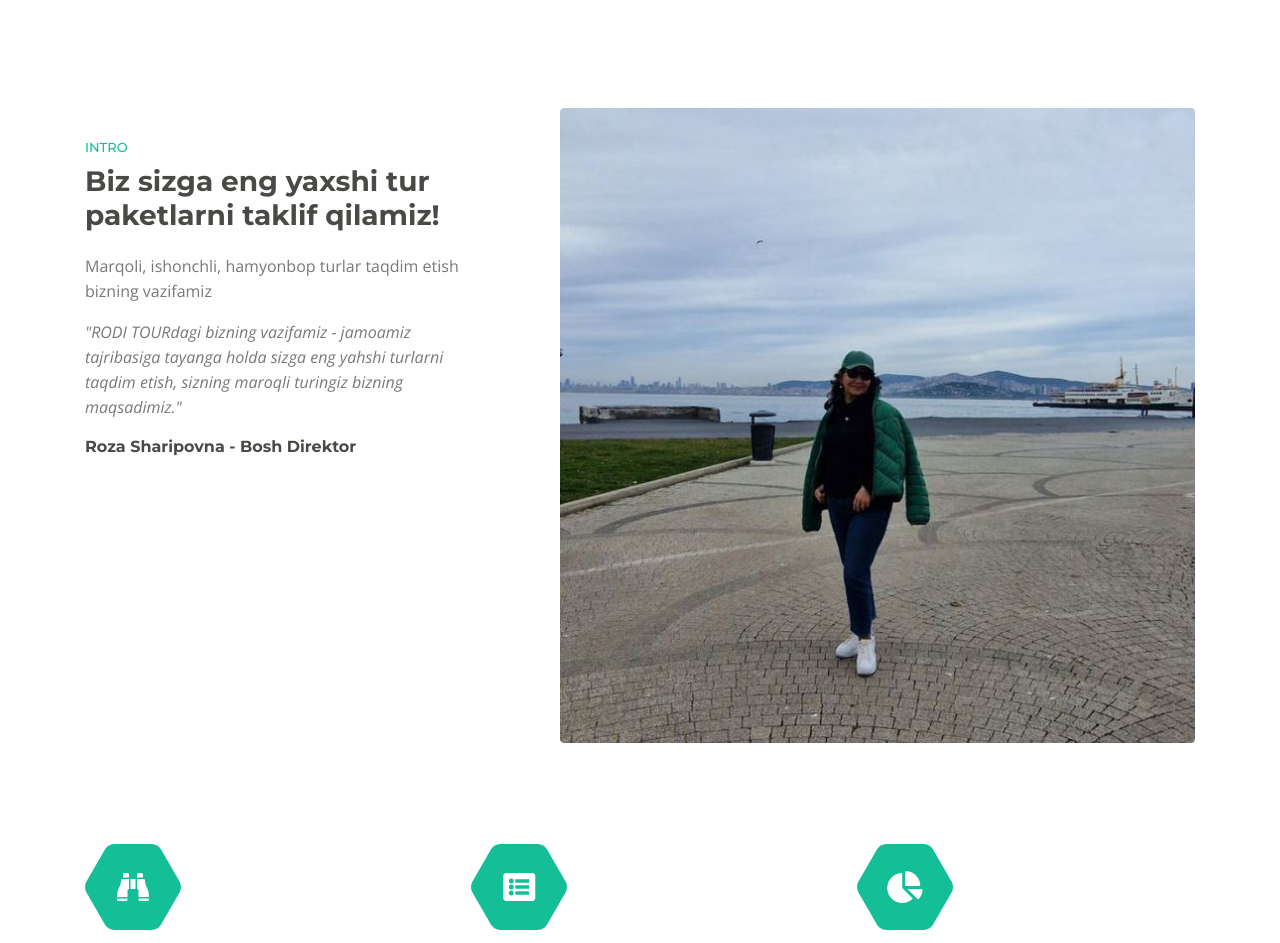
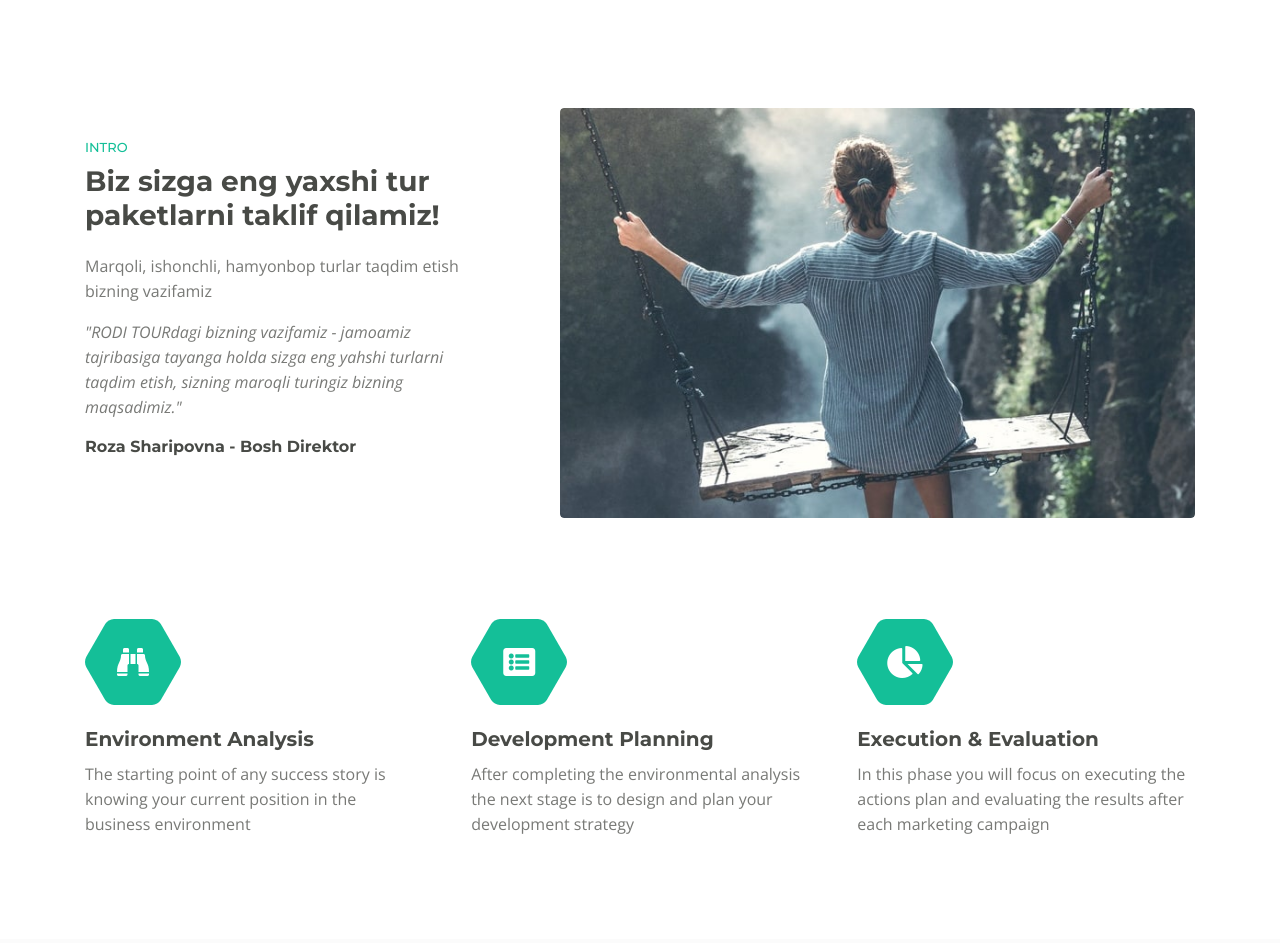
Before and after one commit to ShukhratKholmamatov/roditour, a plain HTML site: page index.html in a window 1280 px wide. Shown: the part 920-1863 px from the top of the page. Drawn offline with nearby package versions, Linux system fonts and the light colour scheme.

Commit message:
Add files via upload

```diff
--- a/index.html
+++ b/index.html
@@ -146,7 +146,7 @@
                 </div> <!-- end of col -->
                 <div class="col-lg-7">
                     <div class="image-container">
-                        <img class="img-fluid" src="images/self1.jpg" alt="alternative">
+                        <img class="img-fluid" src="images/intro-office.jpg" alt="alternative">
                     </div> <!-- end of image-container -->
                 </div> <!-- end of col -->
             </div> <!-- end of row -->
```
